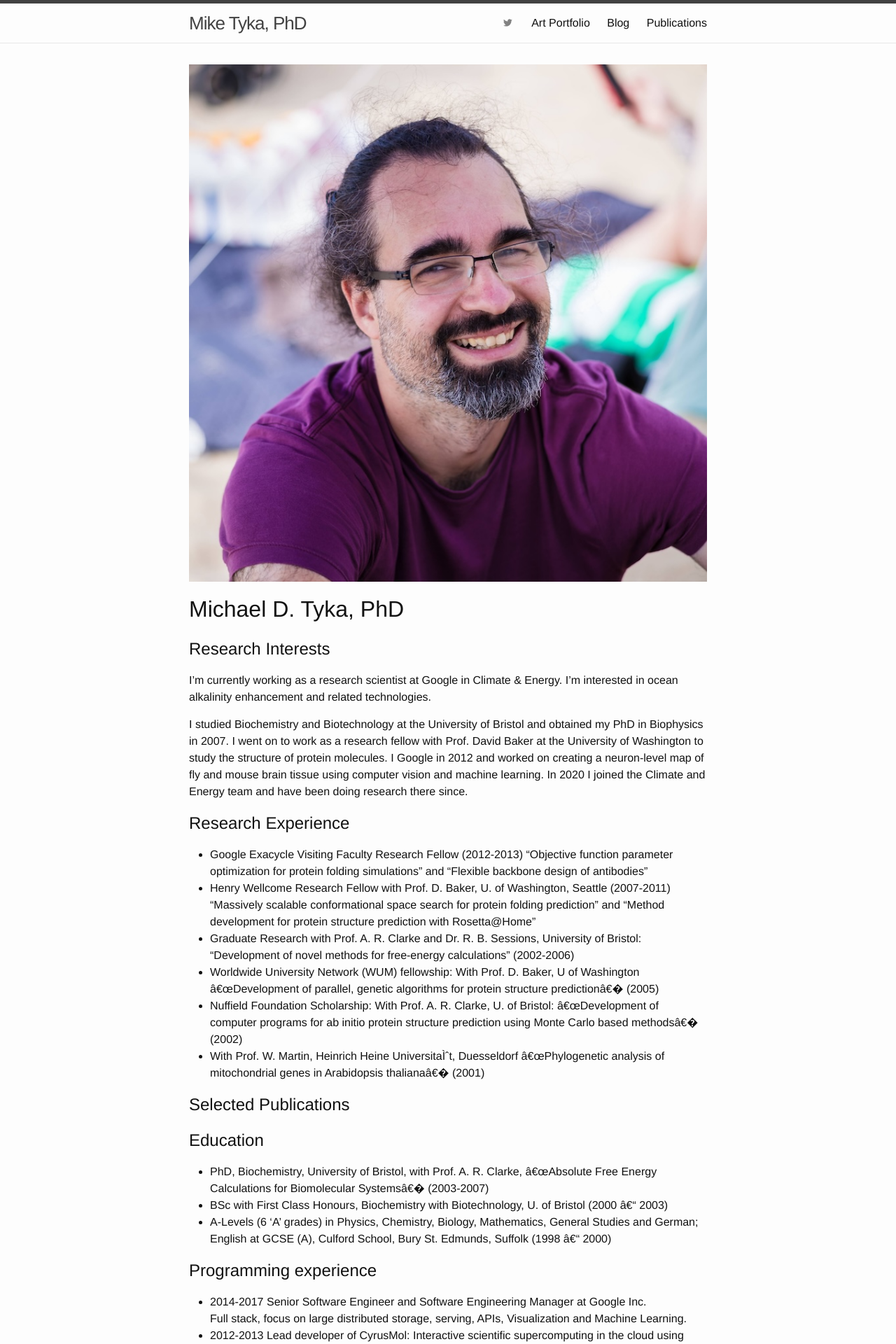
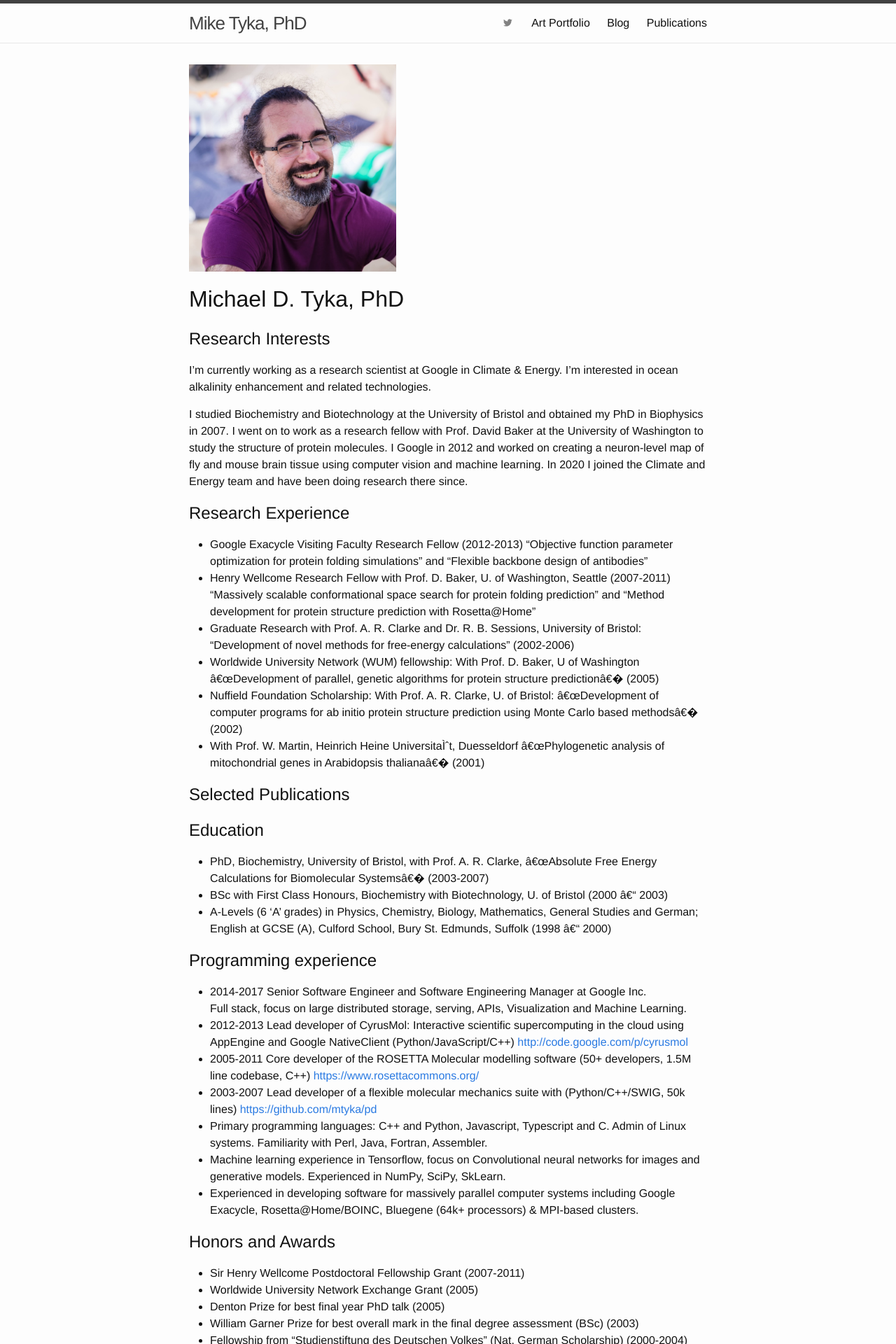
Before and after one commit to mtyka/mtyka.github.io, a Jekyll site: the page built from index.md, in a window 1280 px wide. Shown: the top 1920 px of the page at 70% size. Built offline with Jekyll 4.4.1, drawn with Linux system fonts in a browser that asks for light colours.

Commit message:
Adjust size of profile pic

```diff
--- a/index.md
+++ b/index.md
@@ -3,7 +3,7 @@ layout: default
 ---
 
 
-<img class="profile-picture" src="assets/mike_2023.jpg">
+<img class="profile-picture" src="assets/mike_2023.jpg" width="40%" height="40%">
 
 
 # Michael D. Tyka, PhD
```
